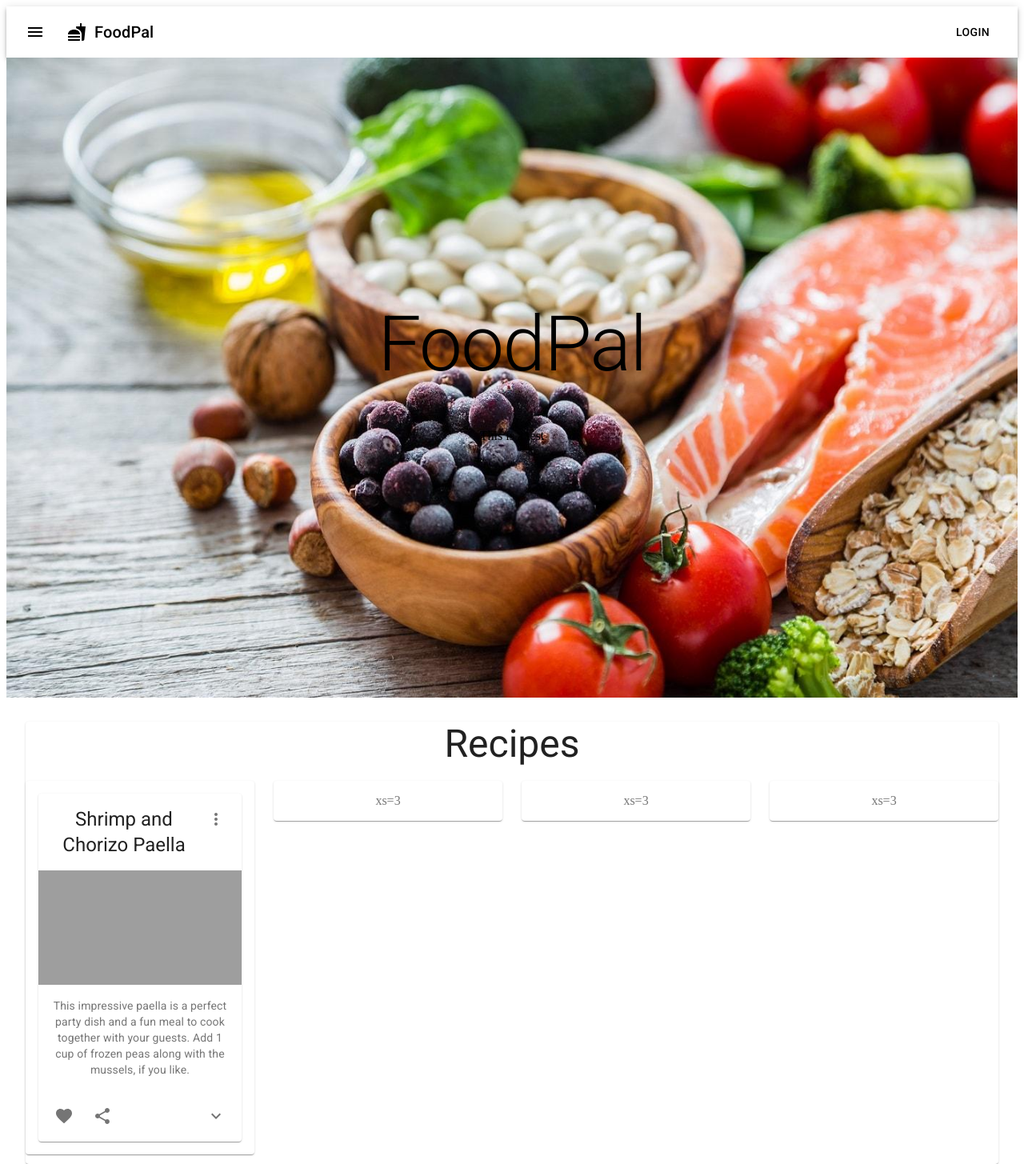
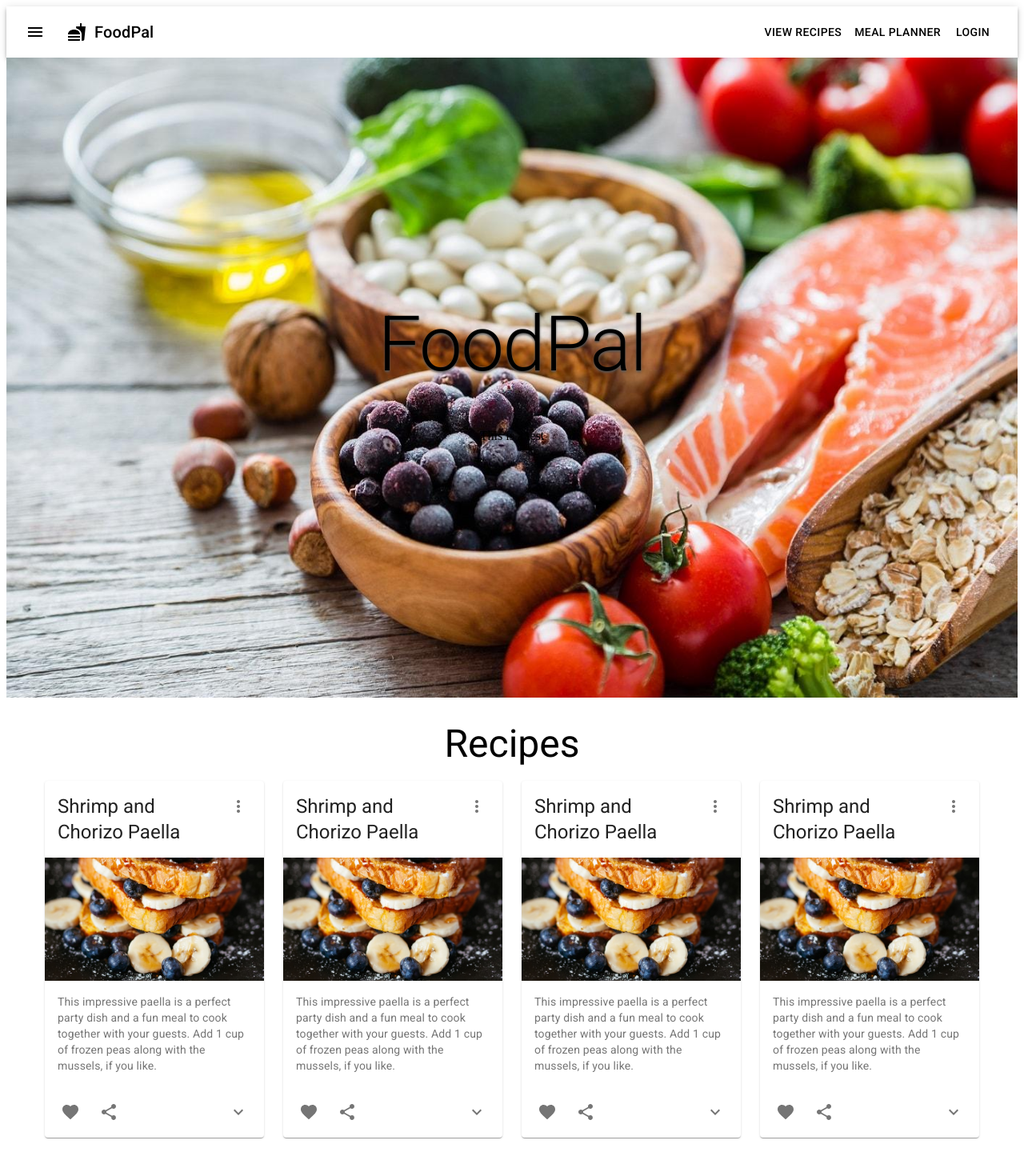
Before and after one commit to asdfff711/FoodPal, a React (Create React App) app in the folder frontend/client/: page / in a window 1280 px wide. Shown: the whole page at 80% size. After the commit the page ends 1434 px from the top, so only its background shows below. Built offline with nearby package versions, Linux system fonts and the light colour scheme; grey boxes are pictures that could not be loaded.

Commit message:
styling landing page

```diff
--- a/frontend/client/package.json
+++ b/frontend/client/package.json
@@ -13,6 +13,7 @@
     "react-beautiful-dnd": "^12.2.0",
     "react-dom": "^16.12.0",
     "react-redux": "^7.1.3",
+    "react-router": "^5.1.2",
     "react-router-dom": "^5.1.2",
     "react-scripts": "3.3.1",
     "redux": "^4.0.5",
--- a/frontend/client/src/App.js
+++ b/frontend/client/src/App.js
@@ -4,6 +4,14 @@ import RecipeList from "./components/WeekPlanner/RecipeList";
 import { DragDropContext } from "react-beautiful-dnd";
 import Landing from './page/Landing';
 import styled from "styled-components";
+import Header from "./components/layout/Header";
+import {
+  BrowserRouter as Router,
+  Switch,
+  Route,
+  Link
+} from "react-router-dom";
+
 
 const Container = styled.div`
   margin: 8px;
@@ -19,6 +27,8 @@ const App = () => {
   }
   return (
     <div>
+      <Router>
+      <Header color={"transparent"} />
       <Landing/>
       {/* <DragDropContext onDragEnd={onDragEnd}>
         <Container>
@@ -26,6 +36,7 @@ const App = () => {
           <RecipeList />
         </Container>
       </DragDropContext> */}
+      </Router>
     </div>
   );
 };
--- a/frontend/client/src/components/layout/Header.js
+++ b/frontend/client/src/components/layout/Header.js
@@ -39,6 +39,8 @@ export default function ButtonAppBar() {
           <Typography variant="h6" className={classes.title} color={"white"}>
             {"FoodPal"}
           </Typography>
+          <Button color="inherit">View Recipes</Button>
+          <Button color="inherit">Meal Planner</Button>
           <Button color="inherit">Login</Button>
         </Toolbar>
       </AppBar>
--- a/frontend/client/src/components/layout/RecipeCard.js
+++ b/frontend/client/src/components/layout/RecipeCard.js
@@ -15,6 +15,7 @@ import FavoriteIcon from '@material-ui/icons/Favorite';
 import ShareIcon from '@material-ui/icons/Share';
 import ExpandMoreIcon from '@material-ui/icons/ExpandMore';
 import MoreVertIcon from '@material-ui/icons/MoreVert';
+import sampleImage from '../../images/recipe-1.jpg';
 
 const useStyles = makeStyles(theme => ({
   root: {
@@ -60,7 +61,7 @@ export default function RecipeReviewCard() {
       />
       <CardMedia
         className={classes.media}
-        image="/static/images/cards/paella.jpg"
+        image={sampleImage}
         title="Paella dish"
       />
       <CardContent>
--- a/frontend/client/src/page/Landing.js
+++ b/frontend/client/src/page/Landing.js
@@ -1,51 +1,55 @@
 import React from "react";
-import myImage from '../images/landing-page.jpg';
-import Header from '../components/layout/Header'
-import Typography from '@material-ui/core/Typography';
+import backgroundImage from "../images/landing-page.jpg";
+import Typography from "@material-ui/core/Typography";
 import Paper from "@material-ui/core/Paper";
-import RecipeBrowse from './RecipeBrowse';
-import Container from '@material-ui/core/Container';
-
-
+import RecipeBrowse from "./RecipeBrowse";
+import Container from "@material-ui/core/Container";
+import { makeStyles } from "@material-ui/core/styles";
 
 const landingStyles = {
-    header:{
-        height: '100vh',
-        'background-image': "url(" +myImage+")",
-        'background-size': 'auto',
-        display: 'flex',
-        'flex-direction': 'column',
-        'align-items': 'center',
-        'justify-content': 'center',
-        'background-size': 'cover',
-        'margin-bottom': '30px',
-    },
-    h1:{
-      'text-shadow': "4px 4px 5px white"
-    }
-}
+  header: {
+    height: "100vh",
+    "background-image": "url(" + backgroundImage + ")",
+    "background-size": "auto",
+    display: "flex",
+    "flex-direction": "column",
+    "align-items": "center",
+    "justify-content": "center",
+    "background-size": "cover",
+    "margin-bottom": "30px"
+  }
+};
+
+const useStyles = makeStyles({
+  h1: {
+    "font-size": "900",
+    // "color": "white",
+    'text-shadow': '0px 2px 3px #555'
+  }
+});
 
 const Landing = () => {
+  const classes = useStyles();
   return (
     <div>
-        <Header color={'transparent'}/>
       <header style={landingStyles.header}>
-      <Typography variant="h1" component="h1" gutterBottom  color={"white"}>
-        FoodPal
-      </Typography>
+        <Typography variant="h1" component="h1" gutterBottom color={"white"} className={classes.h1}>
+          FoodPal
+        </Typography>
         <p>This is a test</p>
       </header>
       <Container fixed>
-      <Paper>
-        <Typography align="center" variant="h3" color={"white"} >
+        <Typography
+          align="center"
+          variant="h3"
+          // color={"white"}
+          className={classes.h2}
+        >
           {"Recipes"}
         </Typography>
-        <br/>
-        <RecipeBrowse/>
-      </Paper>
-
+        <br />
+        <RecipeBrowse />
       </Container>
-
     </div>
   );
 };
--- a/frontend/client/src/page/RecipeBrowse.js
+++ b/frontend/client/src/page/RecipeBrowse.js
@@ -1,17 +1,21 @@
-import React from 'react';
-import { makeStyles } from '@material-ui/core/styles';
-import Paper from '@material-ui/core/Paper';
-import Grid from '@material-ui/core/Grid';
-import RecipeCard from '../components/layout/RecipeCard';
+import React from "react";
+import { makeStyles } from "@material-ui/core/styles";
+import Paper from "@material-ui/core/Paper";
+import Grid from "@material-ui/core/Grid";
+import Container from "@material-ui/core/Container";
+import RecipeCard from "../components/layout/RecipeCard";
 
 const useStyles = makeStyles(theme => ({
   root: {
-    flexGrow: 1,
+    flexGrow: 1
   },
   paper: {
     padding: theme.spacing(2),
-    textAlign: 'center',
-    color: theme.palette.text.secondary,
+    textAlign: "center",
+    color: theme.palette.text.secondary
+  },
+  marginAutoItem: {
+    margin: 'auto'
   },
 }));
 
@@ -20,22 +24,22 @@ export default function CenteredGrid() {
 
   return (
     <div className={classes.root}>
-      <Grid container spacing={3}>
-        <Grid item xs={3}>
-          <Paper className={classes.paper}>
-              <RecipeCard/>
-          </Paper>
+      <Container>
+      <Grid container spacing={3} >
+        <Grid container item xs={12} sm={6} md={3} justify='center'>
+          <RecipeCard />
         </Grid>
-        <Grid item xs={3}>
-          <Paper className={classes.paper}>xs=3</Paper>
+        <Grid container item xs={12} sm={6} md={3} justify='center'>
+          <RecipeCard />
         </Grid>
-        <Grid item xs={3}>
-          <Paper className={classes.paper}>xs=3</Paper>
+        <Grid container item xs={12} sm={6} md={3} justify='center'>
+          <RecipeCard />
         </Grid>
-        <Grid item xs={3}>
-          <Paper className={classes.paper}>xs=3</Paper>
+        <Grid container item xs={12} sm={6} md={3} justify='center'>
+          <RecipeCard />
         </Grid>
       </Grid>
+      </Container>
     </div>
   );
 }
```
Also changed, not shown: 1 other file (tests, documents, lock files or other folders).
